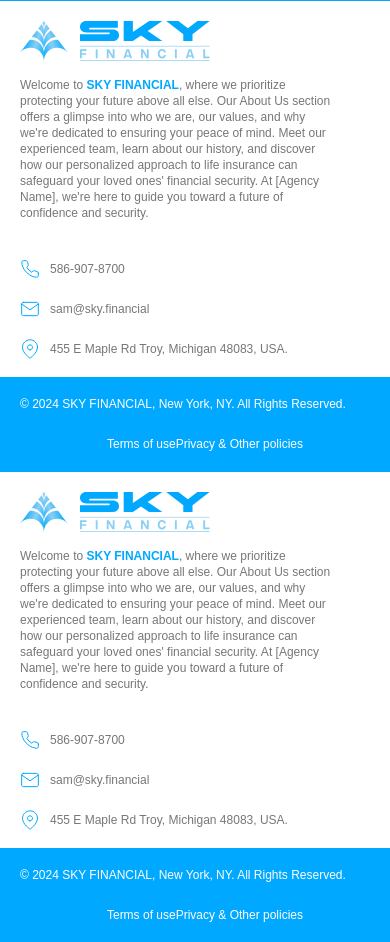
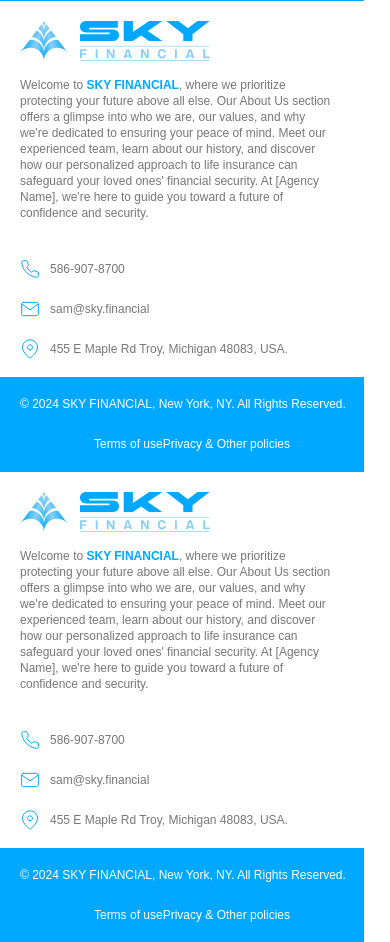
Before and after one commit to tmwgc-firm/skylife-mono, a Next.js app: page /Footer in a window 390 px wide. Built offline with nearby package versions, Linux system fonts and the light colour scheme.

Commit message:
feat: adds width as min-cintent to mainfooter classname

```diff
--- a/app/Footer/footer.module.css
+++ b/app/Footer/footer.module.css
@@ -80,7 +80,9 @@
 }
 
 @media (max-width: 480px) {
-
+.mainfooter {
+    width: min-content;
+}
 .footer {
     grid-auto-flow: row;
 }
```
